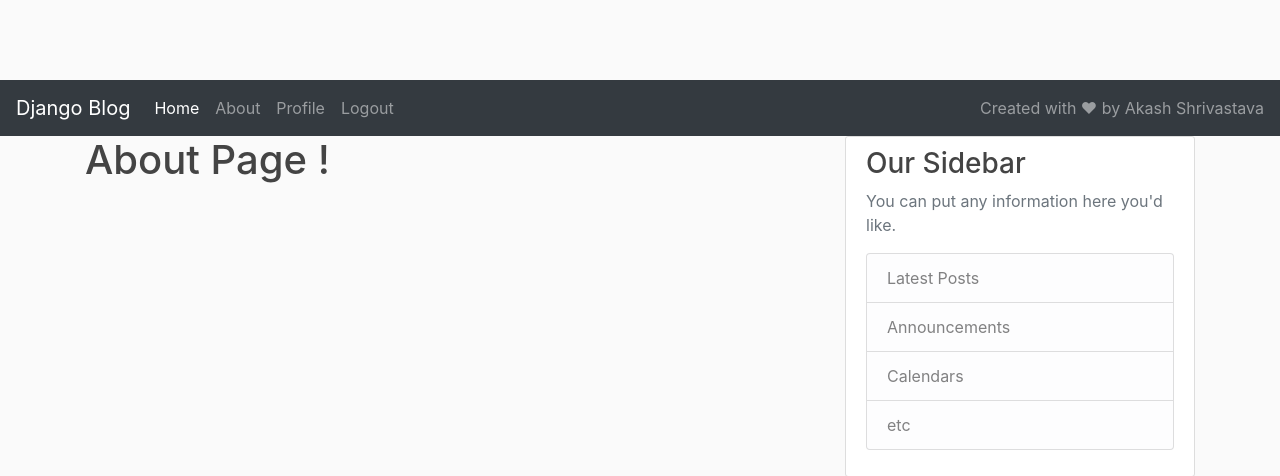
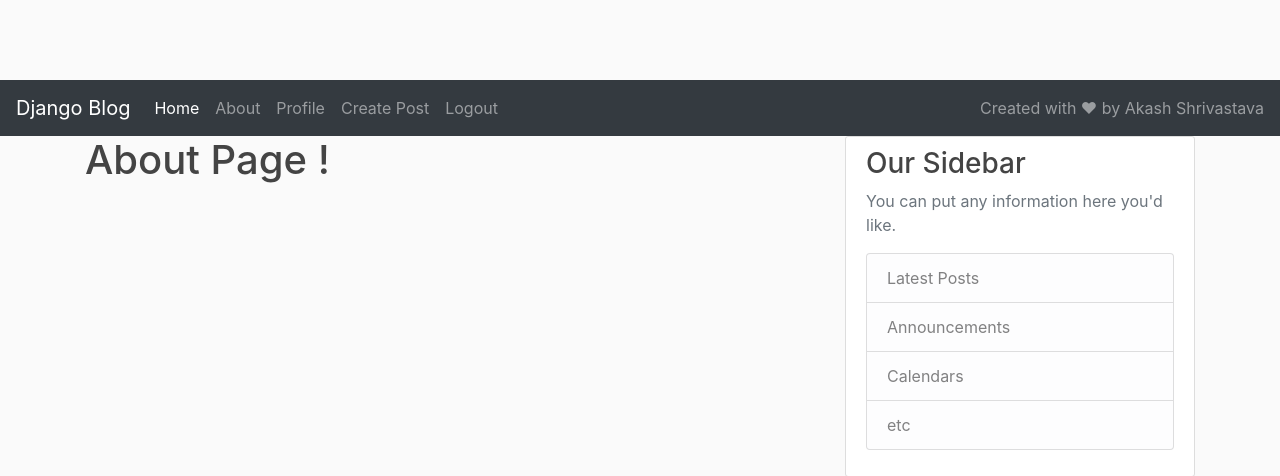
Before and after one commit to Akash1362000/Django_BlogApp, a Django app: page /about/ in a window 1280 px wide. Shown: the top 476 px of the page. Run offline with Django 3.2, Linux system fonts and the light colour scheme; a user stored in the database is signed in; some libraries are stand-ins or nearby versions.

Commit message:
Style: Create Post Link

```diff
--- a/blog/templates/blog/base.html
+++ b/blog/templates/blog/base.html
@@ -33,6 +33,9 @@
             {% if user.is_authenticated %}
             <li class="nav-item">
               <a class="nav-link" href="{% url 'profile' %}">Profile</a>
+            </li>
+            <li class="nav-item">
+              <a class="nav-link" href="{% url 'create_post' %}">Create Post</a>
             </li>
             <li class="nav-item">
               <a class="nav-link" href="{% url 'logout' %}">Logout</a>
```
